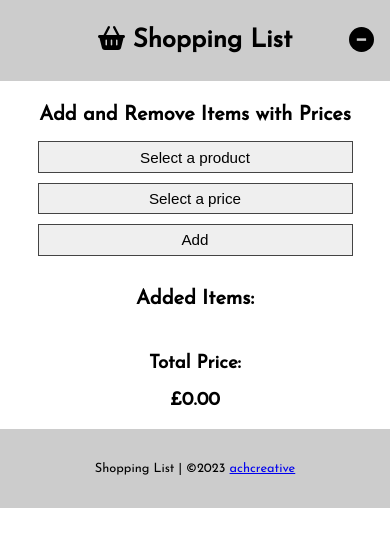
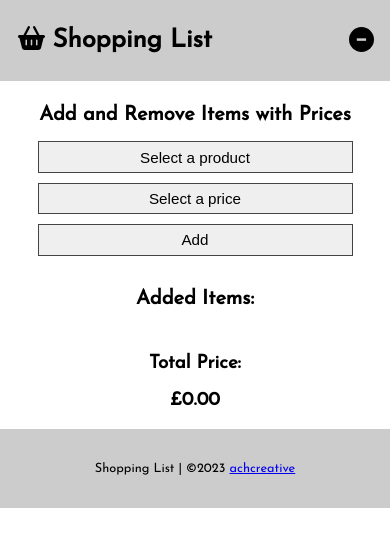
Before and after one commit to Hoseman/shopping-list-v4, a React (Create React App) app: page / in a window 390 px wide. Shown: the top 546 px of the page. Built offline with nearby package versions, Linux system fonts and the light colour scheme.

Commit message:
update styling of header

```diff
--- a/src/style.module.css
+++ b/src/style.module.css
@@ -28,6 +28,12 @@ body {
     max-width: 600px;
     margin-left: auto;
     margin-right: auto;
+    padding: 0 1.1rem;
+}
+@media screen and (max-width: 560px) {
+    .header__content {
+        justify-content:flex-start;
+    }
 }
 .menu__switcher {
     position: fixed;
```
